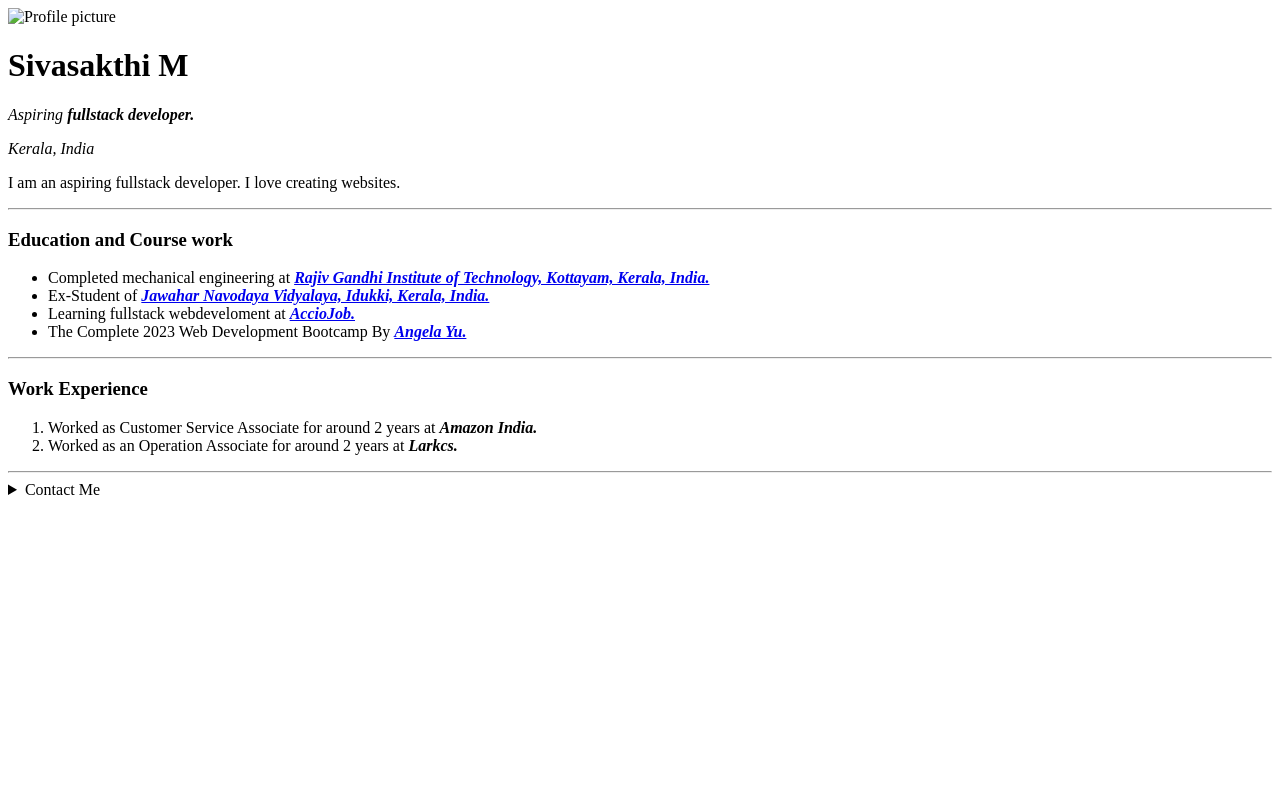
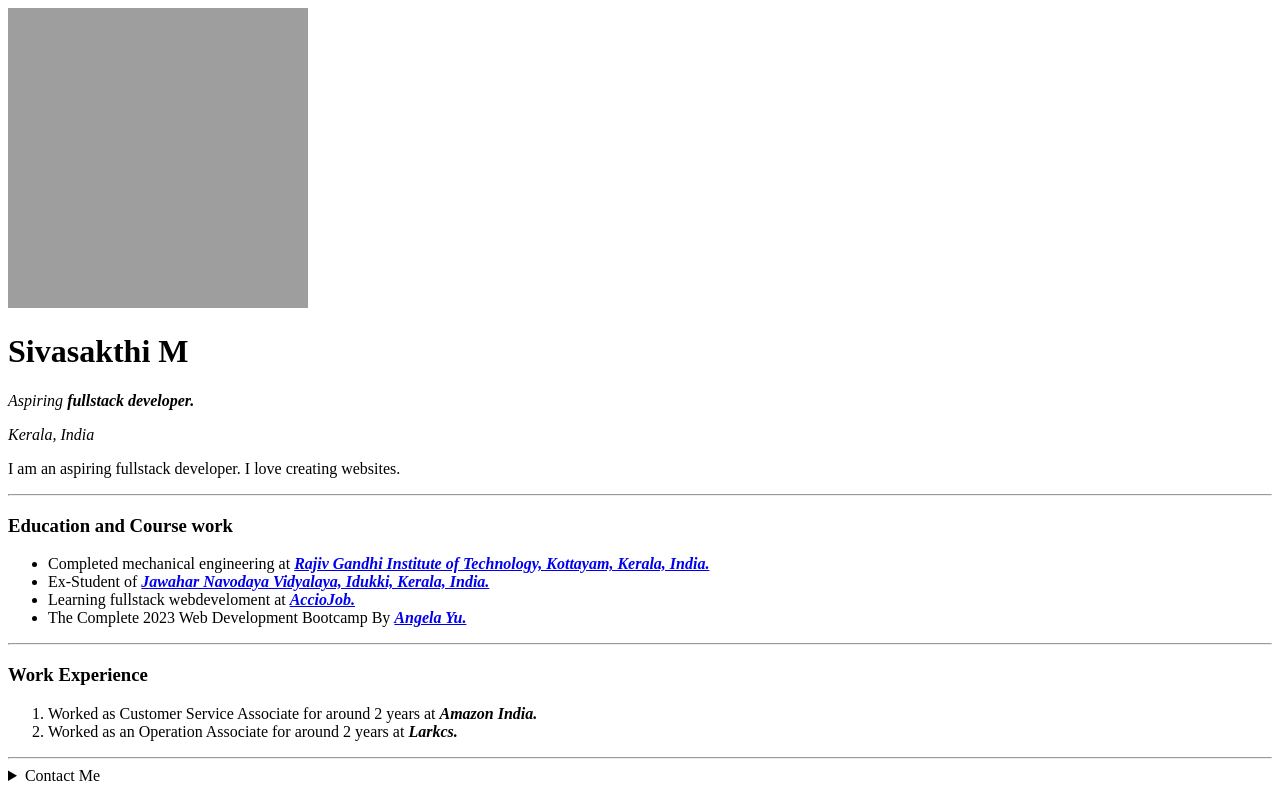
Before and after one commit to Siva9727/HTML_Personal_Site, a plain HTML site: page index.html in a window 1280 px wide. Drawn offline with Linux system fonts and the light colour scheme; the site is published under a folder, as on GitHub Pages, so addresses that start at the root find nothing.

Commit message:
image folder added

```diff
--- a/index.html
+++ b/index.html
@@ -9,7 +9,7 @@
   <body>
     <img
       style="height: 300px; width: 300px"
-      src="/images/IMG_20221024_221021-modified.png"
+      src="images/IMG_20221024_221021-modified.png"
       alt="Profile picture"
     />
     <h1>Sivasakthi M</h1>
```
